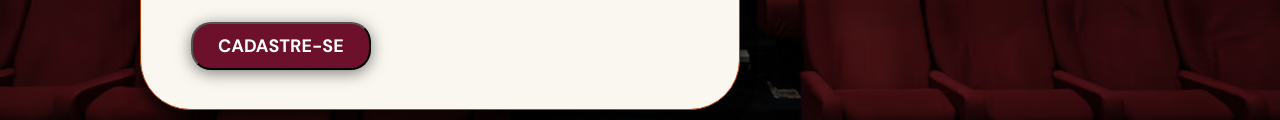
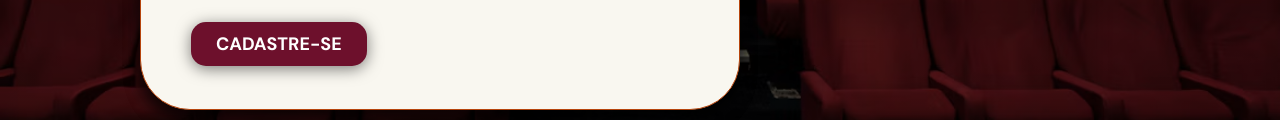
Before and after one commit to RodrigoAdeAndrade/projeto-individual-cco-26b, a website: page front-end/public/pages/index.html in a window 1280 px wide. Shown: the part 636-756 px from the top of the page. Drawn offline with Linux system fonts and the light colour scheme.

Commit message:
Retirando borda do botâo da página inicial

```diff
--- a/front-end/public/css/style-home.css
+++ b/front-end/public/css/style-home.css
@@ -103,6 +103,7 @@
 }
 
 .cta-button{
+    border: 0px;
     margin-top: 25px;
     font-size: 18px;
     font-weight: bold;
@@ -111,7 +112,7 @@
     margin-top: 25 px;
     box-shadow: 0 3px 15px rgba(0, 0, 0, 0.5);
     background-color: #6d102c;
-    border-radius: 20px;
+    border-radius: 15px;
     transition: 0.3s;
     cursor: pointer;
 }
```
